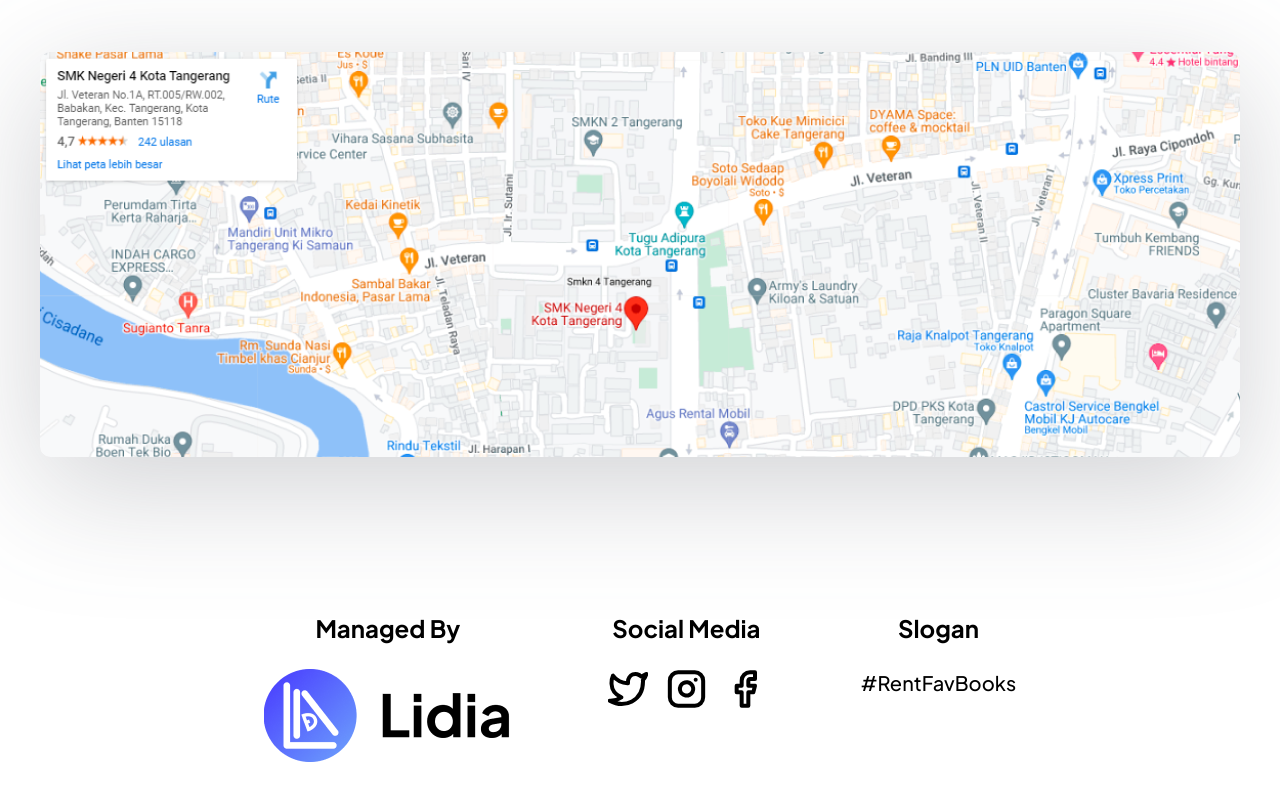
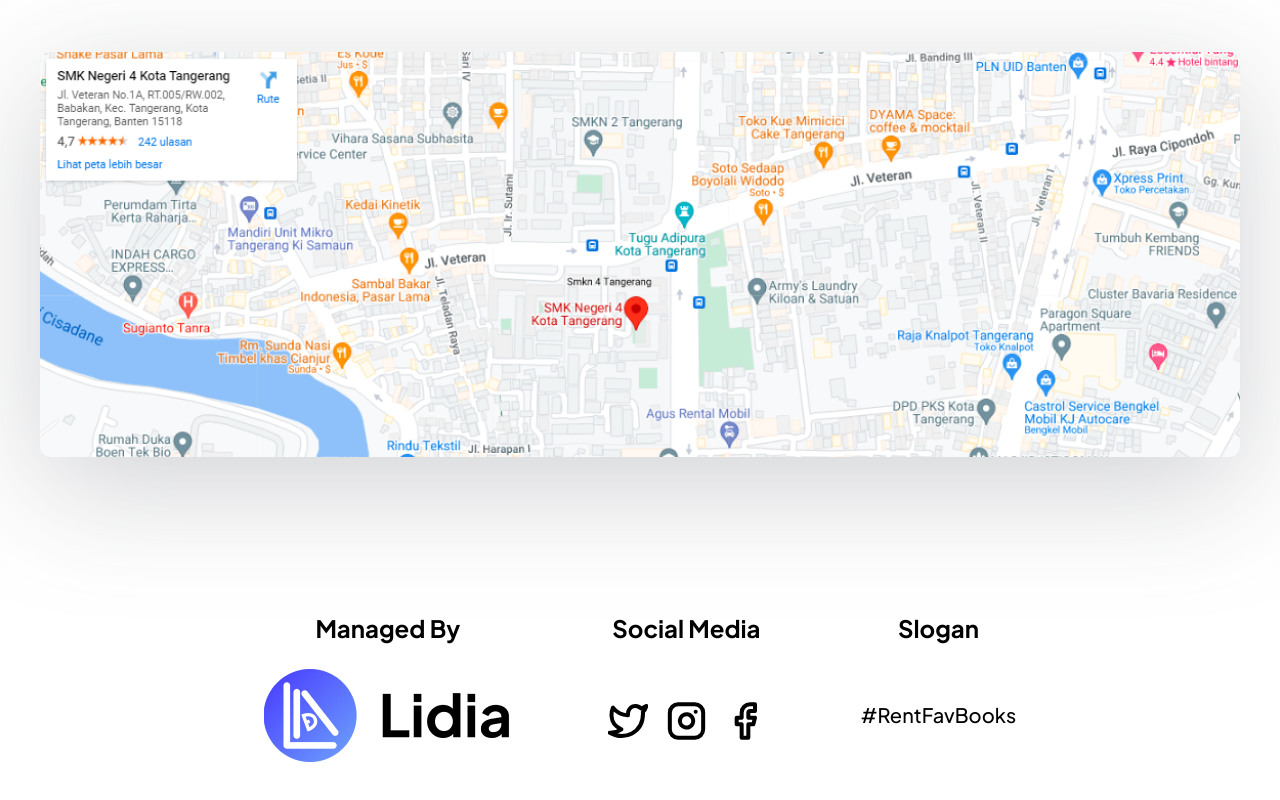
Before and after one commit to anwsaif/lidia-digital-library, a React (Vite) app: page / in a window 1280 px wide. Shown: the part 3703-4503 px from the top of the page. Built offline with nearby package versions, Linux system fonts and the light colour scheme.

Commit message:
Update Footer: fix spacing

```diff
--- a/src/Sections/Footer.jsx
+++ b/src/Sections/Footer.jsx
@@ -8,20 +8,26 @@
   return (
     <section className='2xl:mt-96' id='services'>
       <div className="container mx-auto my-12 px-4 py-2 md:px-4 lg:my-[6.25rem] lg:px-5 lg:py-7 xl:px-10">
-        <div className="mx-auto flex w-fit flex-wrap gap-24">
+        <div className="mx-auto flex w-fit flex-wrap gap-12 lg:gap-24">
           <div className="flex flex-col gap-4 lg:items-center lg:gap-6">
             <span className='subtitle-1 lg:text-2xl'>Managed By</span>
-            <img src={logo} alt="Brand Logo"/>
+            <img src={logo} alt="Brand Logo" className='w-20 lg:w-auto'/>
           </div>
-          <div className="flex flex-col gap-4 lg:items-center lg:gap-6">
+          <div className="flex flex-col gap-4 lg:items-center lg:gap-14">
             <span className='subtitle-1 lg:text-2xl'>Social Media</span>
             <div className="flex gap-[1.125rem]">
-              <img src={xtwitter} alt="X/Twitter"/>
-              <img src={instagram} alt="Instagram"/>
-              <img src={facebook} alt="Facebook"/>
+              <a href="#">
+                <img src={xtwitter} alt="X/Twitter"/>
+              </a>
+              <a href="#">
+                <img src={instagram} alt="Instagram"/>
+              </a>
+              <a href="#">
+                <img src={facebook} alt="Facebook"/>
+              </a>
             </div>
           </div>
-          <div className="flex flex-col gap-4 lg:items-center lg:gap-6">
+          <div className="flex flex-col gap-4 lg:items-center lg:gap-14">
             <span className='subtitle-1 lg:text-2xl'>Slogan</span>
             <h6>#RentFavBooks</h6>
           </div>
--- a/src/index.css
+++ b/src/index.css
@@ -56,7 +56,7 @@
 }
 
 h6 {
-  @apply text-xl leading-[1.875rem] font-medium;
+  @apply text-sm lg:text-xl lg:leading-[1.875rem] font-medium;
 }
 
 .subtitle-1 {
@@ -103,7 +103,7 @@
   @apply text-xl leading-6;
 }
 
-button {
+button, a {
   @apply hover:opacity-40 transition ease-in-out duration-300;
 }
 
@@ -147,3 +147,7 @@
     ;
   @apply font-medium text-sm lg:text-base;
 }
+
+.flex.gap-\[1\.125rem\] > a > img {
+  @apply w-6 lg:w-auto;
+}
```
